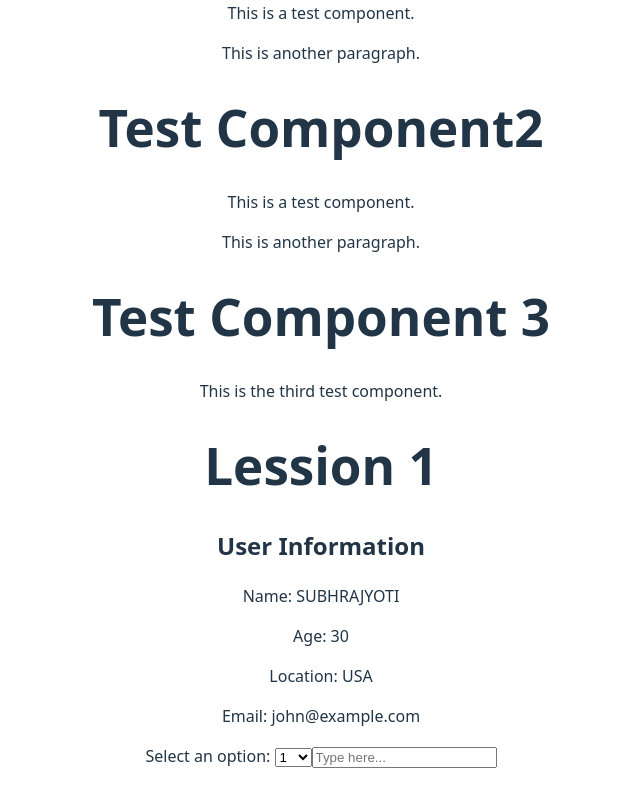
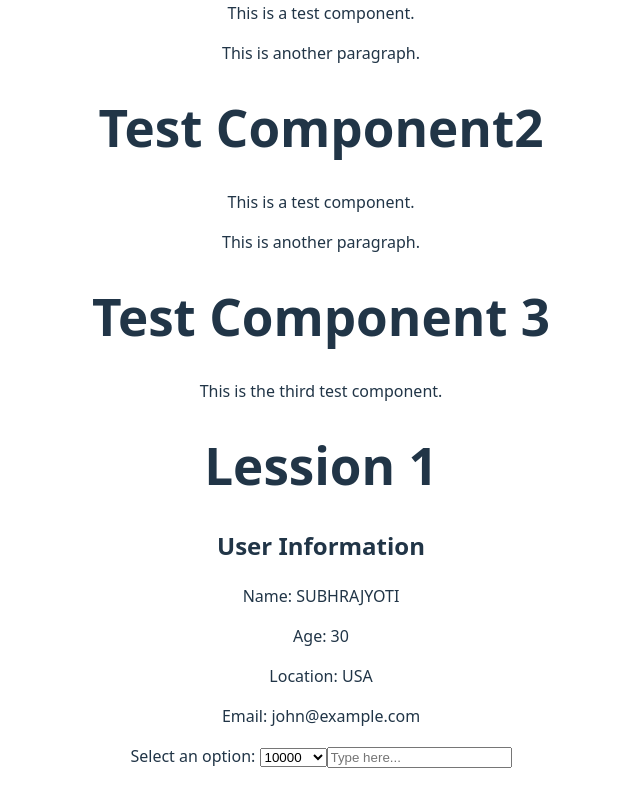
Before and after one commit to MO-SubhrajyotiM-23205/MyCoPilotWorkSpace, a React (Vite) app in the folder ChetanDemo/chetandemoApp/: page / in a window 1280 px wide. Shown: the part 404-1204 px from the top of the page, without its empty margins (319-959 px from the left). Built offline with nearby package versions, Linux system fonts and the light colour scheme.

Commit message:
change option data

```diff
--- a/ChetanDemo/chetandemoApp/src/Lession1.jsx
+++ b/ChetanDemo/chetandemoApp/src/Lession1.jsx
@@ -12,8 +12,8 @@ User.name = "SUBHRAJYOTI";
 
 const { name, age, location, email } = User;
 
-const options1 = [1,2,3,4];
-const options2 = [7,8,9,10];
+const options1 = [10000,20000,30000,40000];
+const options2 = [70000,80000,90000,100000];
 
 const totalOptions = [...options1, ...options2];
 
```
